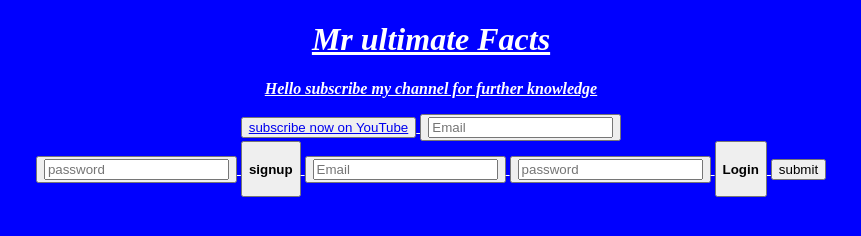
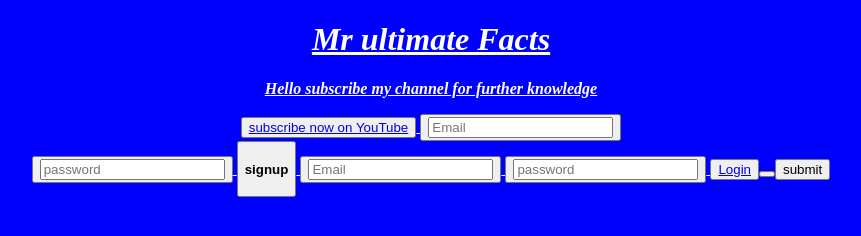
Before and after one commit to Technoultimate/Techguide, a plain HTML site: page index.html in a window 1280 px wide. Shown: the whole page, without its empty margins (209-1070 px from the left). Drawn offline with Linux system fonts and the light colour scheme.

Commit message:
Update index.html
Signed-off-by: Technoultimate <112704972+Technoultimate@users.noreply.github.com>

```diff
--- a/index.html
+++ b/index.html
@@ -17,8 +17,10 @@
  <button><strong><input type ="text"placeholder="Email"></strong></button>
 <button> <strong><input type="password"placeholder="password">
  </strong></button>
-<button><h4>Login</h4></button>
+<button><a href ="https://mrultimatefactsmrith.blogspot.com/2022/08/doreamon-nobita-chal-pada-antartica.html"
+>Login</a><button>
   <button>submit</button>
+
  </body>
  </html>
  </head>
```
